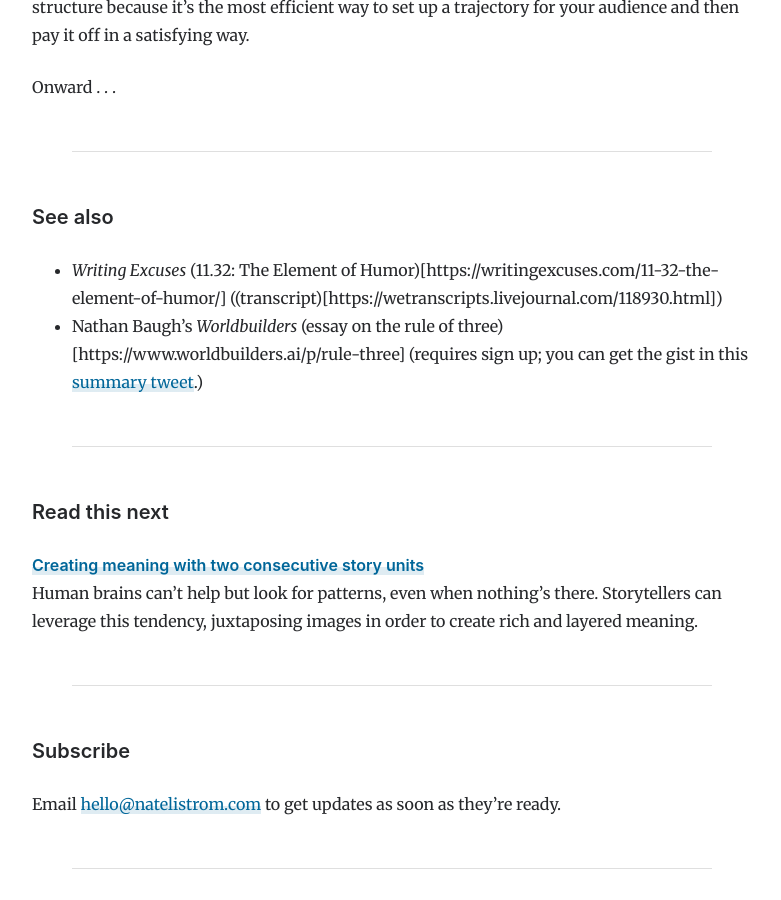
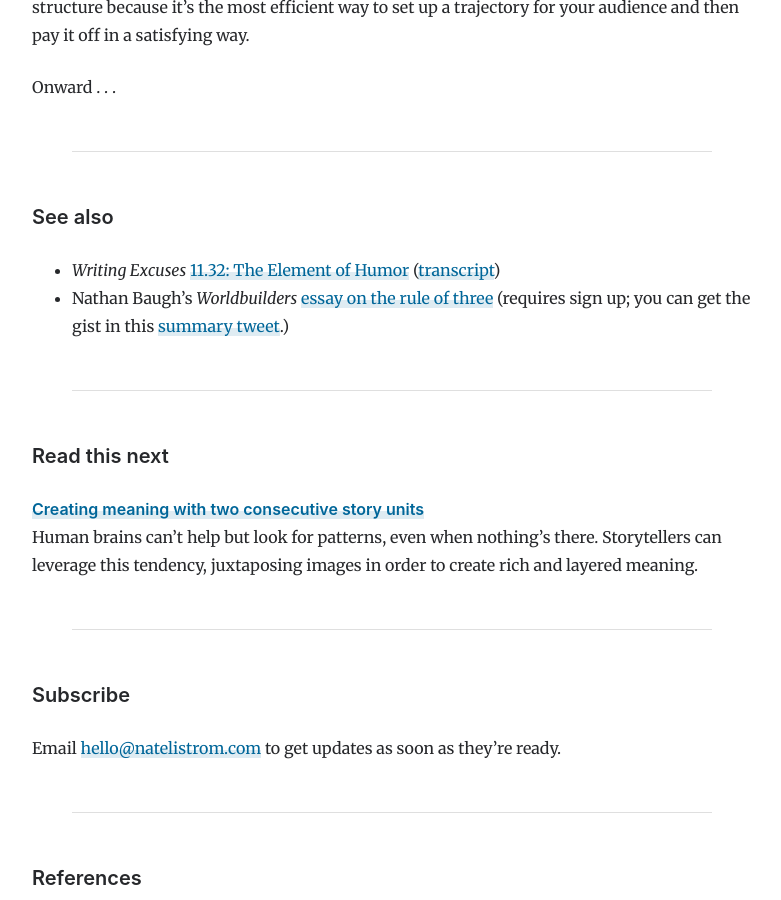
Before and after one commit to natelistrom/natelistrom.github.io, a Jekyll site: the page built from _posts/2023-07-04-rule-of-three.md, in a window 1280 px wide and 900 px high, scrolled down 8031 px. Shown: the whole window, without its empty margins (248-1029 px from the left). Built offline with Jekyll 4.4.1, drawn with Linux system fonts in a browser that asks for light colours.

Commit message:
Fix markdown syntax in see also links

```diff
--- a/_posts/2023-07-04-rule-of-three.md
+++ b/_posts/2023-07-04-rule-of-three.md
@@ -135,8 +135,8 @@ Onward . . .
 
 #### See also
 
-- _Writing Excuses_ (11.32: The Element of Humor)[https://writingexcuses.com/11-32-the-element-of-humor/] ((transcript)[https://wetranscripts.livejournal.com/118930.html])
-- Nathan Baugh's _Worldbuilders_ (essay on the rule of three)[https://www.worldbuilders.ai/p/rule-three] (requires sign up; you can get the gist in this [summary tweet](https://twitter.com/nathanbaugh27/status/1669705298204925952?s=20).)
+- _Writing Excuses_ [11.32: The Element of Humor](https://writingexcuses.com/11-32-the-element-of-humor/) ([transcript](https://wetranscripts.livejournal.com/118930.html))
+- Nathan Baugh's _Worldbuilders_ [essay on the rule of three](https://www.worldbuilders.ai/p/rule-three) (requires sign up; you can get the gist in this [summary tweet](https://twitter.com/nathanbaugh27/status/1669705298204925952?s=20).)
 
 ---
 
```
